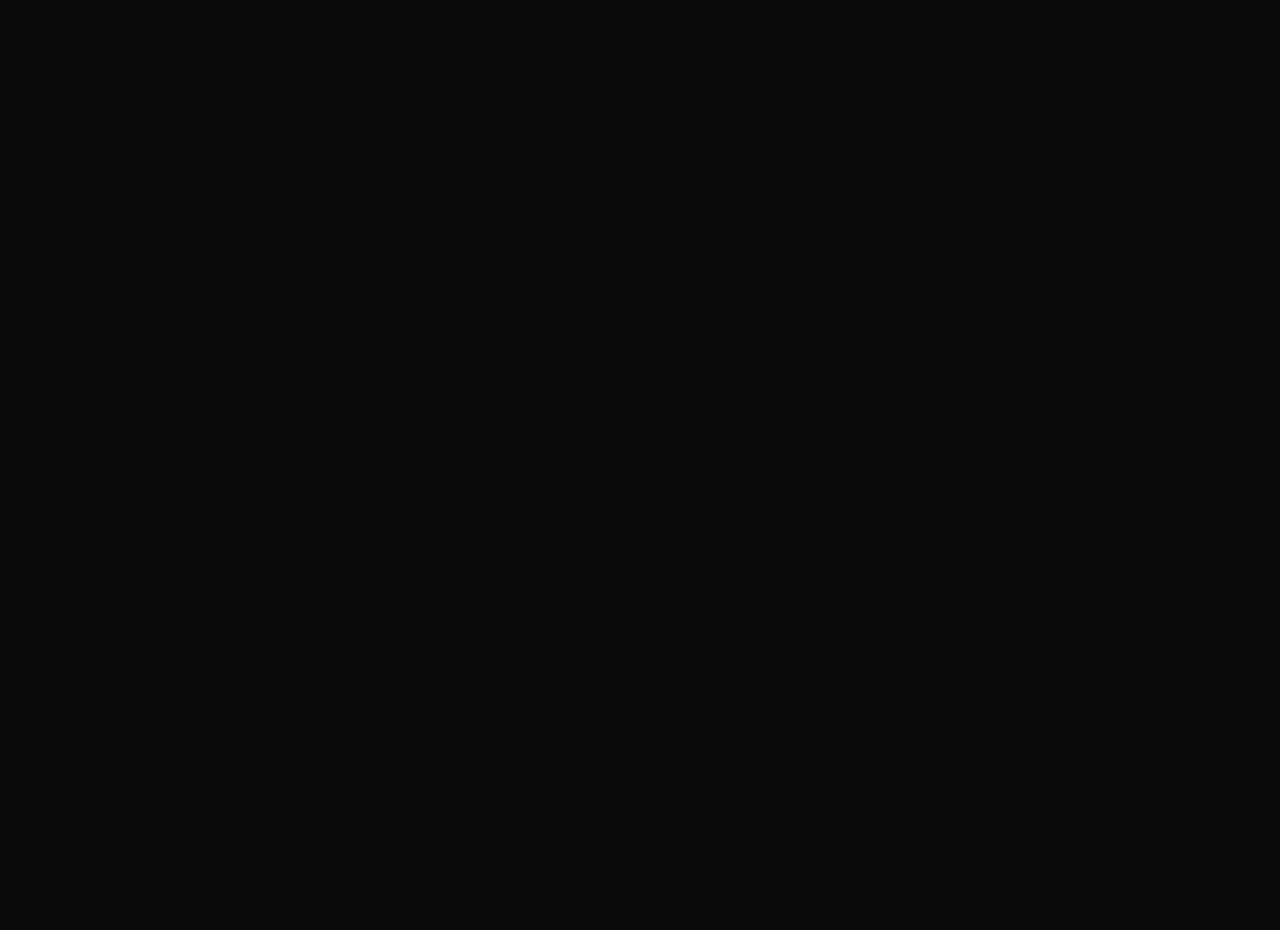
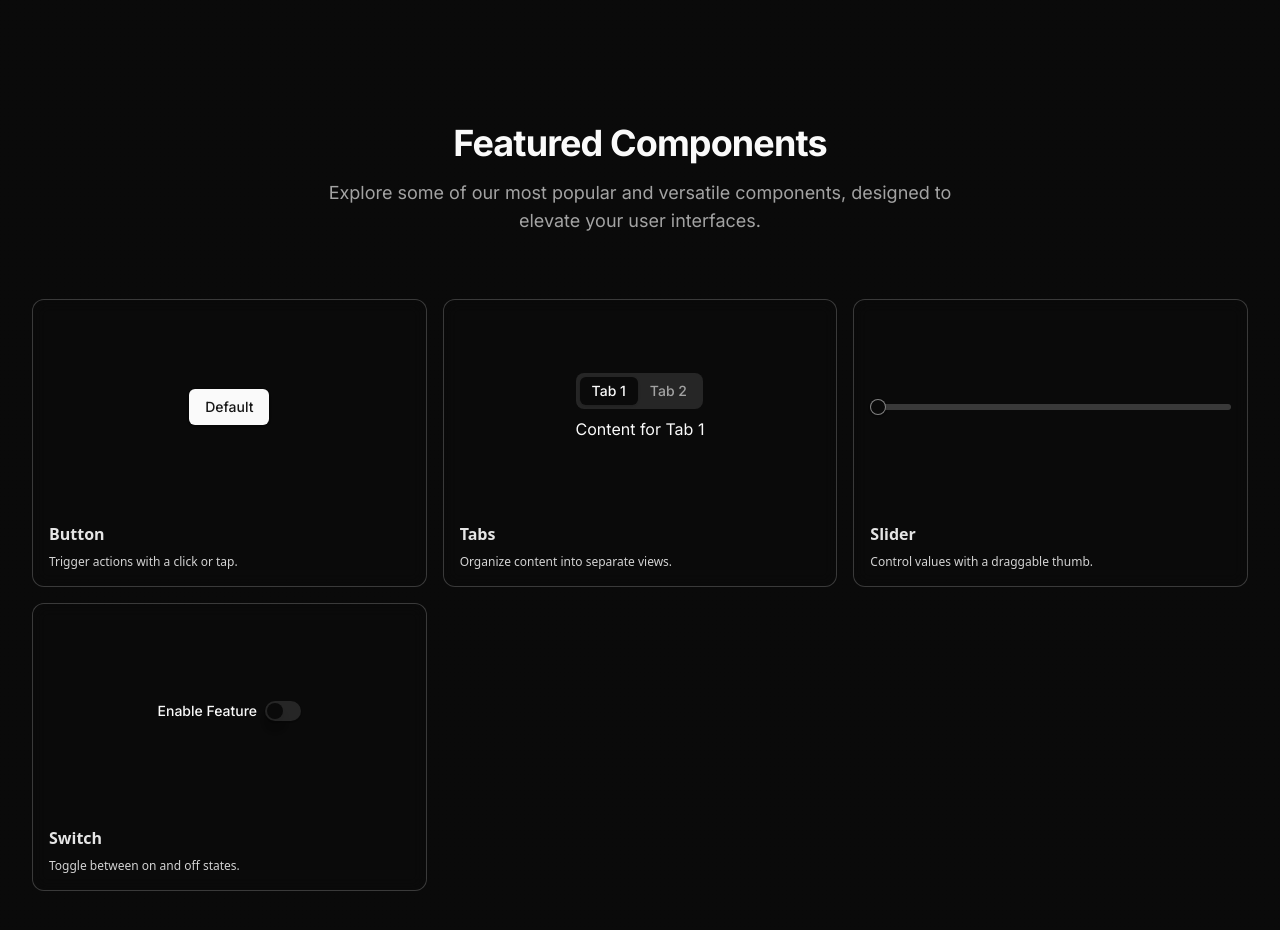
Before and after one commit to devAaus/project-m, a Next.js app: page / in a window 1280 px wide. Shown: the part 802-1732 px from the top of the page. Before the commit the page ends 857 px from the top, so only its background shows below. Built offline with nearby package versions, Linux system fonts and the light colour scheme.

Commit message:
added featured components section

```diff
--- a/package.json
+++ b/package.json
@@ -23,6 +23,7 @@
     "@radix-ui/react-toast": "^1.2.4",
     "@radix-ui/react-toggle": "^1.1.1",
     "@radix-ui/react-tooltip": "^1.1.6",
+    "@tabler/icons-react": "^3.26.0",
     "class-variance-authority": "^0.7.1",
     "clsx": "^2.1.1",
     "framer-motion": "^11.15.0",
--- a/src/app/page.tsx
+++ b/src/app/page.tsx
@@ -1,9 +1,11 @@
+import FeaturedComponents from "@/components/home/featured-components";
 import Hero from "@/components/home/hero";
 
 export default function Home() {
   return (
     <main className="min-h-screen">
       <Hero />
+      <FeaturedComponents />
     </main>
   );
 }
--- /dev/null
+++ b/src/components/home/featured-components.tsx
@@ -0,0 +1,101 @@
+'use client'
+
+import { Button } from "@/components/ui/button"
+import { Card, CardContent, CardDescription, CardFooter, CardHeader, CardTitle } from "@/components/ui/card"
+import { Tabs, TabsContent, TabsList, TabsTrigger } from "@/components/ui/tabs"
+import { motion, useInView } from "framer-motion"
+import { useRef } from "react"
+import { Slider } from "@/components/ui/slider"
+import { Switch } from "@/components/ui/switch"
+import { Label } from "@/components/ui/label"
+import { BentoGrid, BentoGridItem } from "../ui/bento-grid"
+import {
+   IconClipboardCopy,
+   IconFileBroken,
+   IconSignature,
+   IconTableColumn,
+} from "@tabler/icons-react";
+
+export default function FeaturedComponents() {
+   const ref = useRef(null);
+   const isInView = useInView(ref);
+
+   return (
+      <section className="py-20 sm:py-32">
+         <div className="mx-auto max-w-7xl px-4 sm:px-6 lg:px-8">
+            <div className="mx-auto max-w-2xl sm:text-center">
+               <h2 className="text-3xl font-bold tracking-tight text-primary sm:text-4xl">Featured Components</h2>
+               <p className="mt-4 text-lg text-muted-foreground">
+                  Explore some of our most popular and versatile components, designed to elevate your user interfaces.
+               </p>
+            </div>
+            <motion.div
+               className="mt-16 grid"
+               initial={{ opacity: 0, y: 20 }}
+               animate={{ opacity: 1, y: 0 }}
+               transition={{ duration: 0.5, staggerChildren: 0.1 }}
+               ref={ref}
+            >
+               <BentoGrid className="w-full">
+                  {items.map((item, i) => (
+                     <BentoGridItem
+                        key={i}
+                        title={item.title}
+                        header={item.header}
+                        description={item.description}
+                        className={item.className}
+                     />
+                  ))}
+               </BentoGrid>
+            </motion.div>
+         </div>
+      </section>
+   )
+}
+
+const Skeleton = () => (
+   <Button>Default</Button>
+);
+
+const items = [
+   {
+      title: "Button",
+      description: "Trigger actions with a click or tap.",
+      header: <Button>Default</Button>,
+      className: "md:col-span-1",
+   },
+   {
+      title: "Tabs",
+      description: "Organize content into separate views.",
+      header: <Tabs defaultValue="tab1">
+         <TabsList>
+            <TabsTrigger value="tab1">Tab 1</TabsTrigger>
+            <TabsTrigger value="tab2">Tab 2</TabsTrigger>
+         </TabsList>
+         <TabsContent value="tab1">Content for Tab 1</TabsContent>
+         <TabsContent value="tab2">Content for Tab 2</TabsContent>
+      </Tabs>,
+      className: "md:col-span-1",
+      icon: <IconFileBroken className="h-4 w-4 text-neutral-500" />,
+   },
+   {
+      title: "Slider",
+      description: "Control values with a draggable thumb.",
+      header: <Slider />,
+      className: "md:col-span-1",
+      icon: <IconSignature className="h-4 w-4 text-neutral-500" />,
+   },
+   {
+      title: "Switch",
+      description:
+         "Toggle between on and off states.",
+      header: <div className="flex items-center space-x-2">
+         <Label htmlFor="switch">
+            Enable Feature
+         </Label>
+         <Switch id="switch" />
+      </div>,
+      className: "md:col-span-1",
+      icon: <IconTableColumn className="h-4 w-4 text-neutral-500" />,
+   },
+];
--- /dev/null
+++ b/src/components/ui/bento-grid.tsx
@@ -0,0 +1,56 @@
+import { cn } from "@/lib/utils";
+
+export const BentoGrid = ({
+  className,
+  children,
+}: {
+  className?: string;
+  children?: React.ReactNode;
+}) => {
+  return (
+    <div
+      className={cn(
+        "grid md:auto-rows-[18rem] grid-cols-1 md:grid-cols-3 gap-4 max-w-7xl mx-auto ",
+        className
+      )}
+    >
+      {children}
+    </div>
+  );
+};
+
+export const BentoGridItem = ({
+  className,
+  title,
+  description,
+  header,
+  icon,
+}: {
+  className?: string;
+  title?: string | React.ReactNode;
+  description?: string | React.ReactNode;
+  header?: React.ReactNode;
+  icon?: React.ReactNode;
+}) => {
+  return (
+    <div
+      className={cn(
+        "row-span-1 rounded-xl group/bento hover:shadow-xl transition duration-200 shadow-input dark:shadow-none p-4 dark:bg-card/50 backdrop-blur supports-[backdrop-filter]:bg-background/60 dark:border-white/[0.2] bg-white border border-transparent justify-between flex flex-col space-y-4",
+        className
+      )}
+    >
+      <div className="flex justify-center items-center h-full">
+        {header}
+      </div>
+      <div className="group-hover/bento:translate-x-2 transition duration-200">
+        {icon}
+        <div className="font-sans font-bold text-neutral-600 dark:text-neutral-200 mb-2 mt-2">
+          {title}
+        </div>
+        <div className="font-sans font-normal text-neutral-600 text-xs dark:text-neutral-300">
+          {description}
+        </div>
+      </div>
+    </div>
+  );
+};
```
Also changed, not shown: 1 other file (tests, documents, lock files or other folders).
